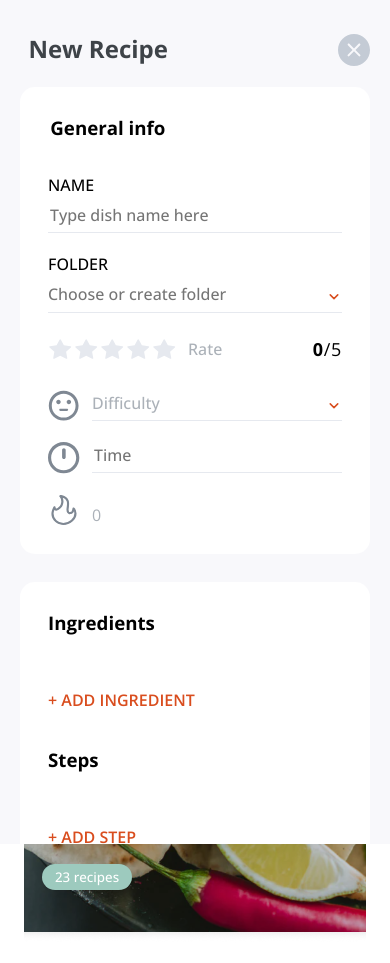
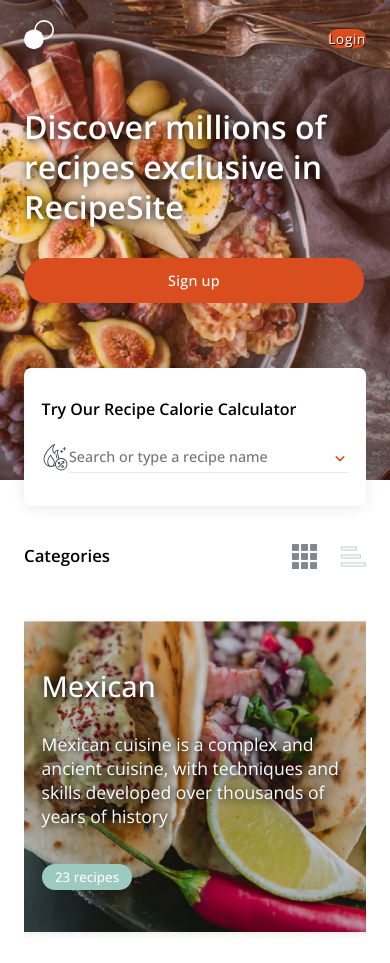
Before and after one commit to Android789515/recipe-site, a Next.js app: page / in a window 390 px wide. Built offline with nearby package versions, Linux system fonts and the light colour scheme.

Commit message:
Refactored breakpoint units for the AddRecipe modal to ems in order to maintain layout at different browser magnifications.

```diff
--- a/pages/index.tsx
+++ b/pages/index.tsx
@@ -6,7 +6,6 @@ import styles from '../styles/homepage/Home.module.scss'
 import HeroSection from '../components/homepage/hero-section/HeroSection'
 import CategoriesSection from '../components/homepage/categories-section/CategoriesSection'
 import RecipeCalculatorWidget from '../components/modals/recipe-calculator/RecipeCalculatorWidget'
-import AddRecipeModal from '../components/modals/add-recipe/AddRecipeModal'
 
 const Home: NextPage = () => {
 
@@ -24,8 +23,6 @@ const Home: NextPage = () => {
 
                 <CategoriesSection />
             </div>
-
-            <AddRecipeModal />
         </div>
     )
 }
```
